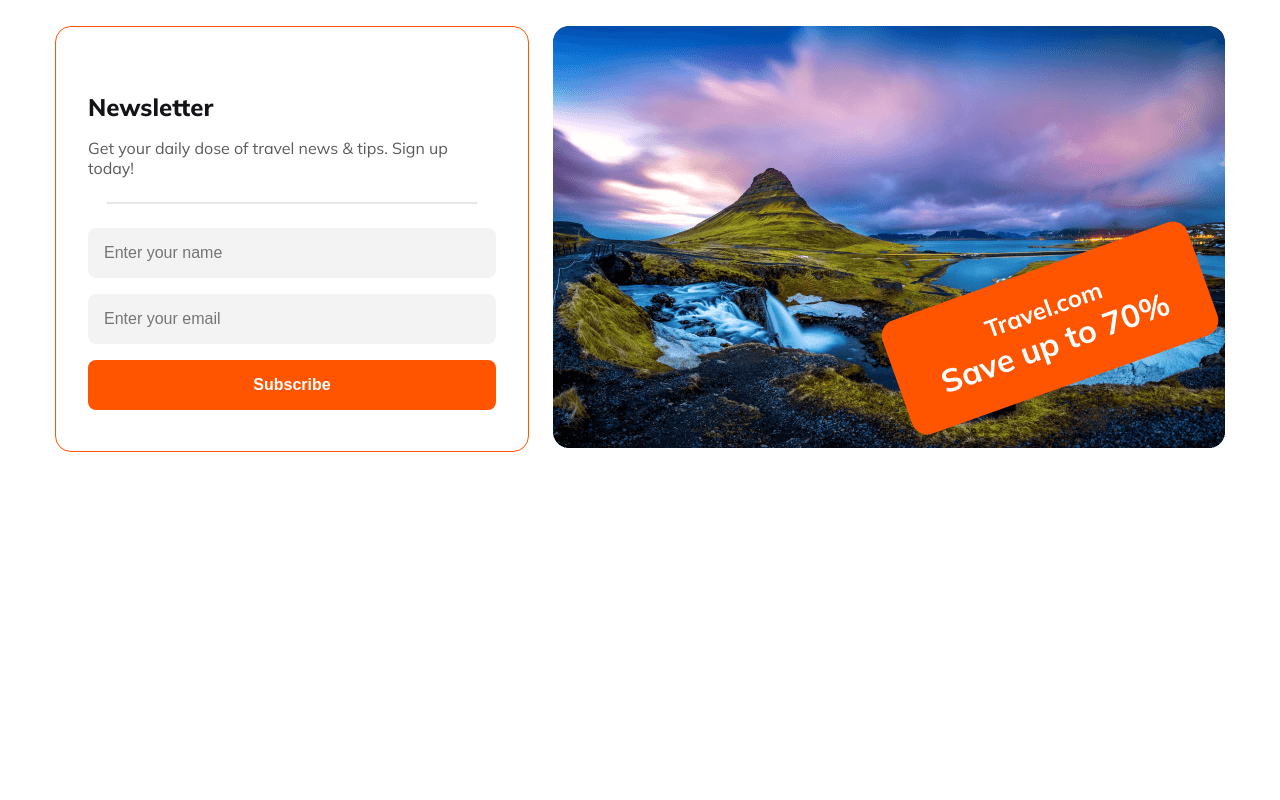
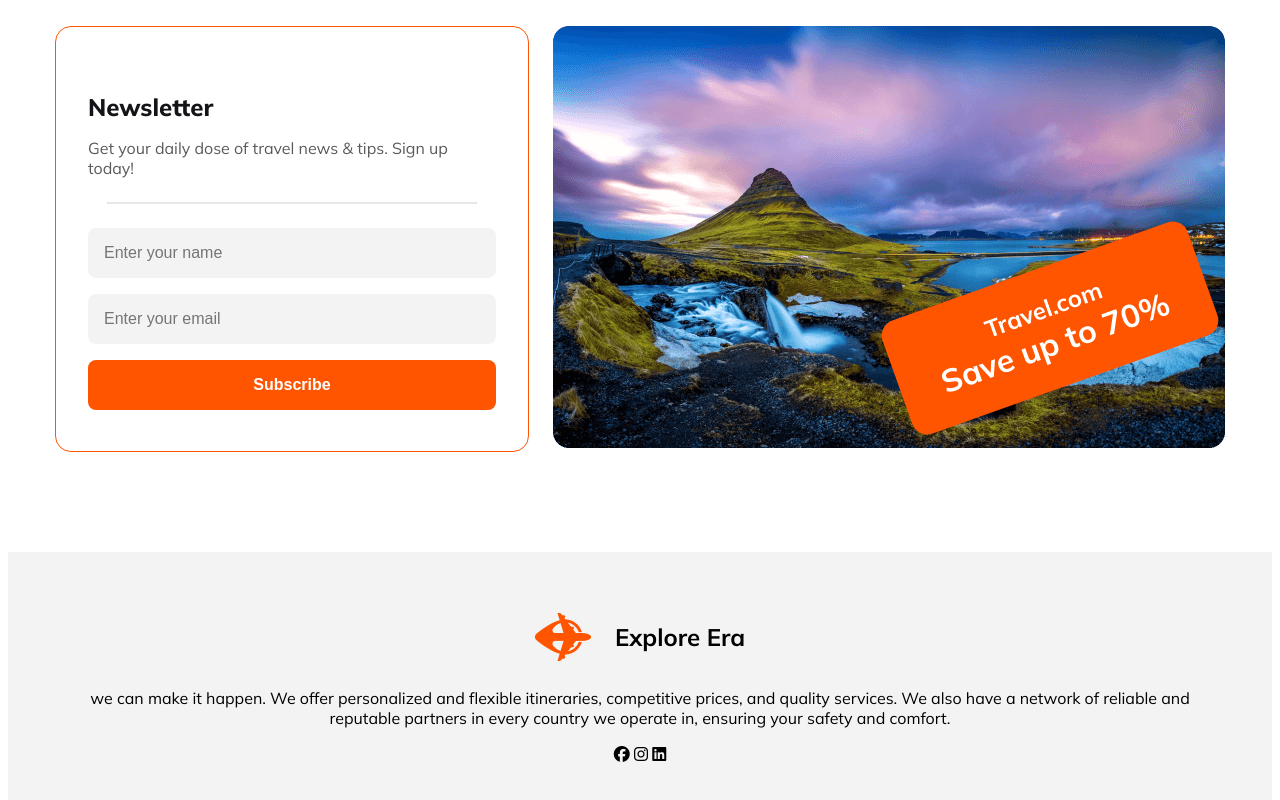
Before and after one commit to arfanur04/9m11a2-Explore-Era, a plain HTML site: page index.html in a window 1280 px wide. Shown: the part 3454-4254 px from the top of the page. Before the commit the page ends 4006 px from the top, so only its background shows below. Drawn offline with Linux system fonts and the light colour scheme.

Commit message:
footer added

```diff
--- a/index.html
+++ b/index.html
@@ -1772,7 +1772,33 @@
 				</div>
 			</section>
 		</main>
-		<footer></footer>
+		<footer style="background-color: rgba(19, 19, 24, 0.05); height: 502px">
+			<section class="max-width">
+				<div
+					style="
+						display: flex;
+						justify-content: center;
+						align-items: center;
+						gap: 24px;
+						padding-top: 50px;
+					"
+				>
+					<img src="./Images/Group 40071.png" alt="" />
+					<h2>Explore Era</h2>
+				</div>
+				<p class="center-align">
+					we can make it happen. We offer personalized and flexible itineraries,
+					competitive prices, and quality services. We also have a network of
+					reliable and reputable partners in every country we operate in,
+					ensuring your safety and comfort.
+				</p>
+				<div class="center-align">
+					<i class="fa-brands fa-facebook"></i>
+					<i class="fa-brands fa-instagram"></i>
+					<i class="fa-brands fa-linkedin"></i>
+				</div>
+			</section>
+		</footer>
 		<script>
 			function scrollToBottom() {
 				window.scrollTo(0, document.body.scrollHeight);
```
